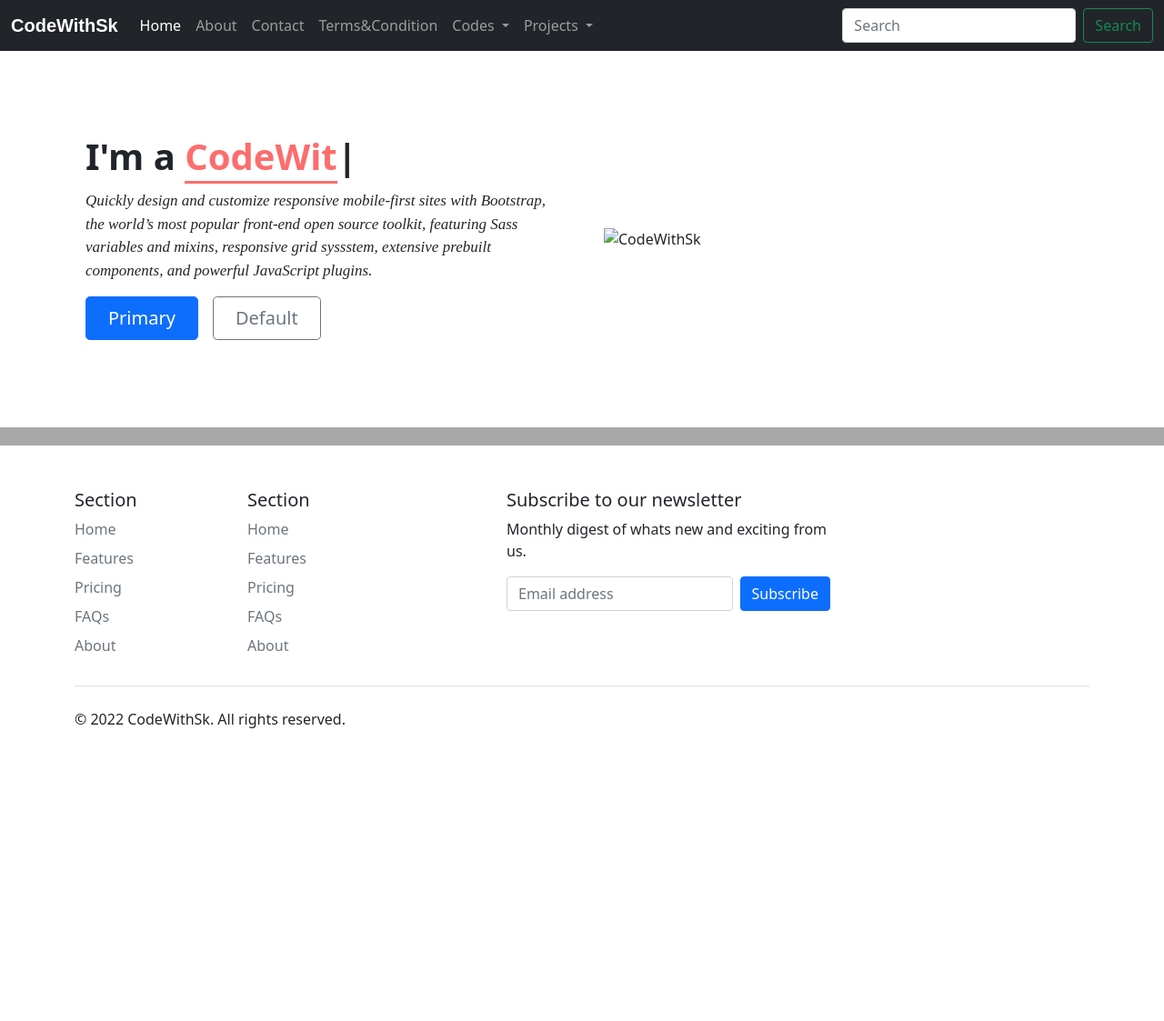
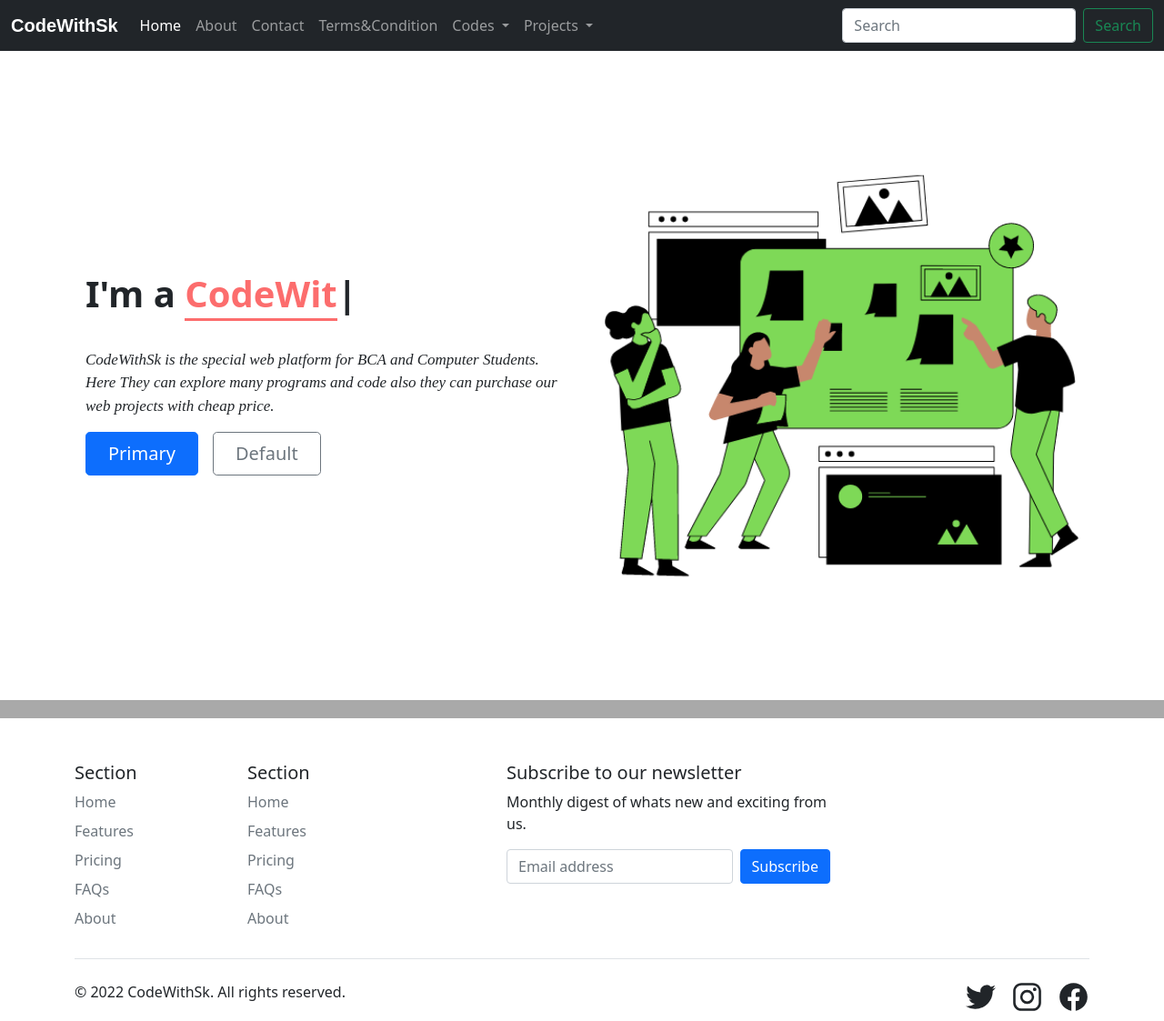
Before and after one commit to selfcodes/Codewithsk.github.io, a plain HTML site: page index.html in a window 1280 px wide. Shown: the whole page at 91% size. Before the commit the page ends 917 px from the top, so only its background shows below. Drawn offline with nearby package versions, Linux system fonts and the light colour scheme.

Commit message:
Update index.html

```diff
--- a/index.html
+++ b/index.html
@@ -33,7 +33,8 @@
   <!--Nav Bar-->
   <nav class="navbar navbar-expand-lg navbar-dark bg-dark">
     <div class="container-fluid">
-      <a class="navbar-brand" href="https://selfcodes.github.io/Codewithsk.github.io/"><b style="font-family: Arial, Helvetica, sans-serif;">CodeWithSk</b></a>
+      <a class="navbar-brand" href="https://selfcodes.github.io/Codewithsk.github.io/"><b
+          style="font-family: Arial, Helvetica, sans-serif;">CodeWithSk</b></a>
       <button class="navbar-toggler" type="button" data-bs-toggle="collapse" data-bs-target="#navbarSupportedContent"
         aria-controls="navbarSupportedContent" aria-expanded="false" aria-label="Toggle navigation">
         <span class="navbar-toggler-icon"></span>
@@ -41,7 +42,8 @@
       <div class="collapse navbar-collapse" id="navbarSupportedContent">
         <ul class="navbar-nav me-auto mb-2 mb-lg-0">
           <li class="nav-item">
-            <a class="nav-link active" aria-current="page" href="https://selfcodes.github.io/Codewithsk.github.io/">Home</a>
+            <a class="nav-link active" aria-current="page"
+              href="https://selfcodes.github.io/Codewithsk.github.io/">Home</a>
           </li>
           <li class="nav-item">
             <a class="nav-link" href="#">About</a>
@@ -92,15 +94,14 @@
   <div class="container col-xxl-8 px-4 py-5">
     <div class="row flex-lg-row-reverse align-items-center g-5 py-5">
       <div class="col-10 col-sm-8 col-lg-6">
-        <img src="hero.jpg" class="d-block mx-lg-auto img-fluid" alt="CodeWithSk" width="100%" height="500"
-          loading="lazy">
+        <div style="text-align: center;">
+        <img src="logo.png" class="d-block mx-lg-auto img-fluid align-items-center" alt="CodeWithSk" width="100%" height="500"
+          loading="lazy"></div>
       </div>
       <div class="col-lg-6">
-        <h1 class="display-5 fw-bold lh-1 mb-3" id="herosk-text">I'm a <span class="auto-input" id="anim-text"></span></h1>
-        <p class="lead" id="sk-des">Quickly design and customize responsive mobile-first sites with Bootstrap, the world’s most
-          popular front-end open source toolkit, featuring Sass variables and mixins, responsive grid syssstem,
-          extensive
-          prebuilt components, and powerful JavaScript plugins.</p>
+        <h1 class="display-5 fw-bold lh-1 mb-3" id="herosk-text">I'm a <span class="auto-input" id="anim-text"></span>
+        </h1><br>
+        <p class="lead" id="sk-des">CodeWithSk is the special web platform for BCA and Computer Students. Here They can explore many programs and code also they can purchase our web projects with cheap price.</p>
         <div class="d-grid gap-2 d-md-flex justify-content-md-start">
           <button type="button" class="btn btn-primary btn-lg px-4 me-md-2">Primary</button>
           <button type="button" class="btn btn-outline-secondary btn-lg px-4">Default</button>
@@ -152,20 +153,15 @@
       <div class="d-flex justify-content-between py-4 my-4 border-top">
         <p>&copy; 2022 CodeWithSk. All rights reserved.</p>
         <ul class="list-unstyled d-flex">
-          <li class="ms-3"><a class="link-dark" href="#"><svg class="bi" width="24" height="24">
-                <use xlink:href="#twitter" />
-              </svg></a></li>
-          <li class="ms-3"><a class="link-dark" href="#"><svg class="bi" width="24" height="24">
-                <use xlink:href="#instagram" />
-              </svg></a></li>
-          <li class="ms-3"><a class="link-dark" href="#"><svg class="bi" width="24" height="24">
-                <use xlink:href="#facebook" />
-              </svg></a></li>
+          <li class="ms-3"><a class="link-dark" href="#"><ion-icon name="logo-twitter" class="sk-icons"></ion-icon></a></li>
+          <li class="ms-3"><a class="link-dark" href="#"><ion-icon name="logo-instagram" class="sk-icons"></ion-icon></a></li>
+          <li class="ms-3"><a class="link-dark" href="#"><ion-icon name="logo-facebook" class="sk-icons"></ion-icon></a></li>
         </ul>
       </div>
     </footer>
   </div>
-
+  <script type="module" src="https://unpkg.com/ionicons@5.5.2/dist/ionicons/ionicons.esm.js"></script>
+  <script nomodule src="https://unpkg.com/ionicons@5.5.2/dist/ionicons/ionicons.js"></script>
   <script src="script.js"></script>
   <script src="https://cdn.jsdelivr.net/npm/bootstrap@5.1.3/dist/js/bootstrap.bundle.min.js"
     integrity="sha384-ka7Sk0Gln4gmtz2MlQnikT1wXgYsOg+OMhuP+IlRH9sENBO0LRn5q+8nbTov4+1p"
@@ -174,11 +170,12 @@
   <script src="https://cdn.jsdelivr.net/npm/typed.js@2.0.12"></script>
   <script type="text/javascript" charset="utf-8">
     var typed = new Typed(".auto-input", {
-    strings: ["Developer", "Programmer", "CodeWithSk"],
-    typeSpeed: 100,
-    bcakSpeed: 100,
-    loop: true
-});
+      strings: ["Developer", "Programmer", "CodeWithSk"],
+      typeSpeed: 100,
+      bcakSpeed: 100,
+      loop: true
+    });
   </script>
 </body>
+
 </html>
```
